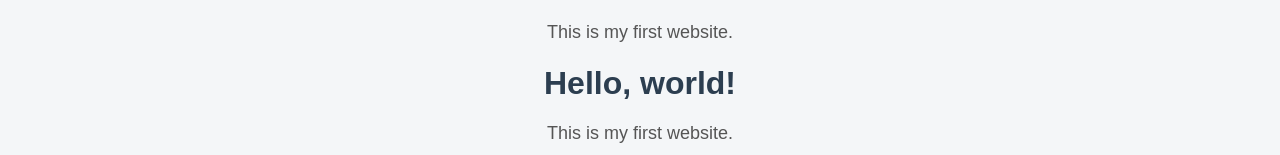
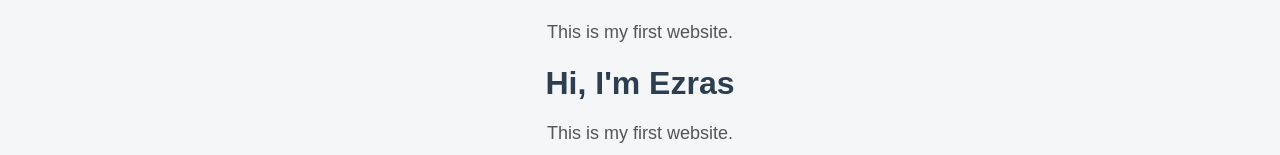
Before and after one commit to Ezarh66/my-website, a plain HTML site: page index.html in a window 1280 px wide. Shown: the part 144-299 px from the top of the page. Drawn offline with Linux system fonts and the light colour scheme.

Commit message:
Add files via upload

```diff
--- a/index.html
+++ b/index.html
@@ -15,7 +15,7 @@
     <link rel="stylesheet" href="style.css">
   </head>
   <body>
-    <h1>Hello, world!</h1>
+    <h1>Hi, I'm Ezras</h1>
     <p>This is my first website.</p>
   </body>
 </html>
```
